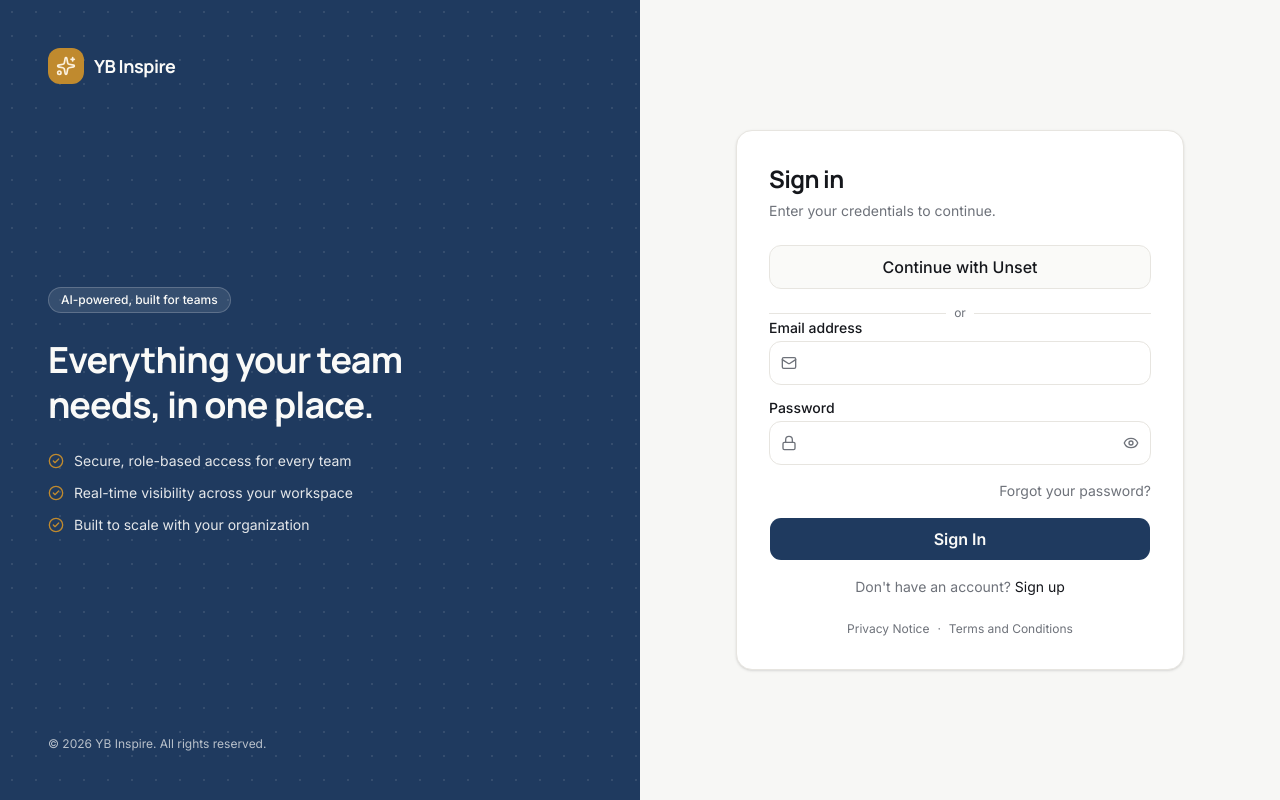
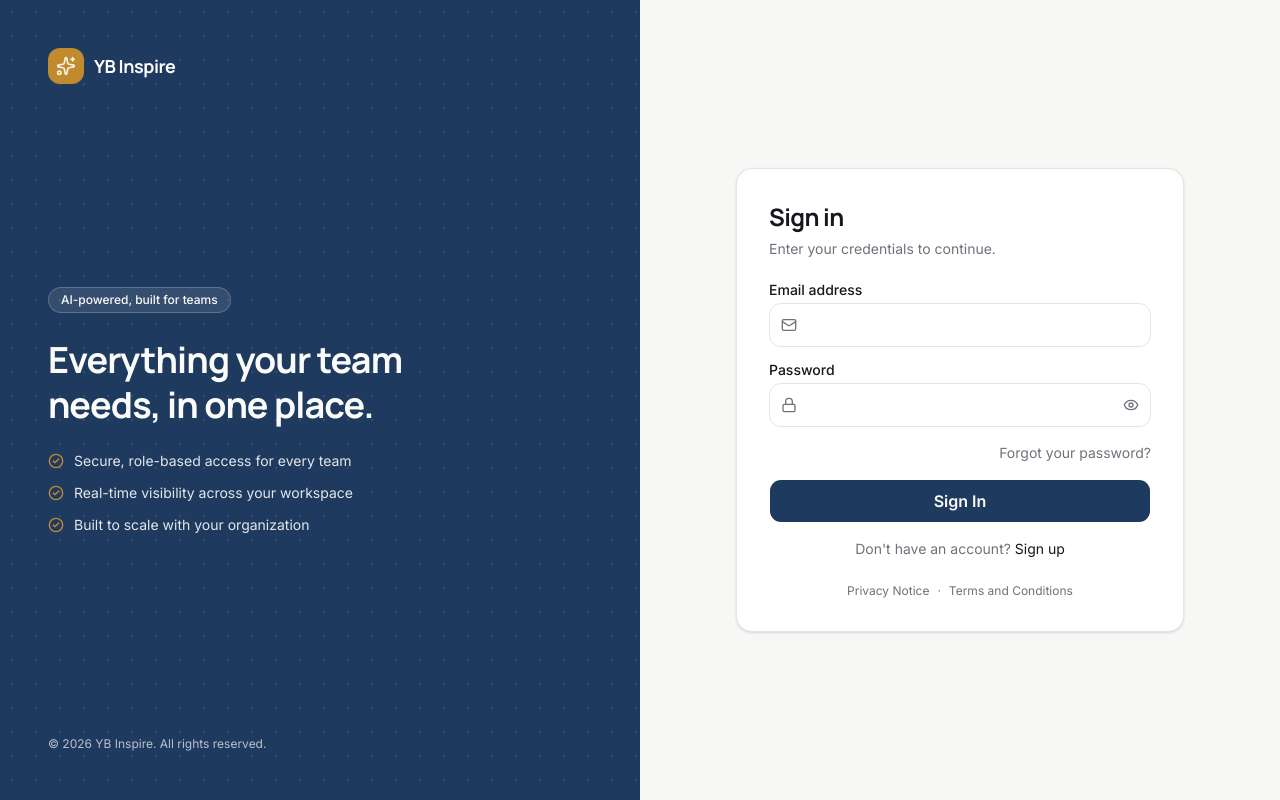
Before and after one commit to mittalpatel/stephan-growth-agent-frontend, a Next.js app: page /login in a window 1280 px wide. Built offline with nearby package versions, Linux system fonts and the light colour scheme; no server answers.

Commit message:
Remove social login buttons from the login page
Login is credentials-only now. Server-side OIDC provider wiring
(oidcProviders.ts, authOptions.ts) stays in place so social login can
come back as a config change rather than a rebuild.

```diff
--- a/src/app/(public)/components/SignIn.tsx
+++ b/src/app/(public)/components/SignIn.tsx
@@ -6,21 +6,13 @@ import { t } from '@/locales';
 
 import AuthHeroShell from './AuthHeroShell';
 import LoginForm from './LoginForm';
-import SocialLoginButtons from './SocialLoginButtons';
 
-/**
- * The login page. `SocialLoginButtons` renders nothing when no provider is
- * configured (`NEXT_PUBLIC_SOCIAL_PROVIDERS` empty) — the template ships
- * credentials-only by default; social login is a config change, not a code
- * change, once `src/lib/auth/oidcProviders.ts`'s env vars are set. See
- * `integrations/README.md` on the backend for the account-resolution side.
- */
+/** The login page — credentials only, no social sign-in. */
 export default function SignIn() {
   return (
     <AuthHeroShell title={t.auth.signInTitle} subtitle={t.auth.signInSubtitle}>
-      {/* Both read search params (callbackUrl), so both need the boundary. */}
+      {/* Reads search params (callbackUrl), so it needs the boundary. */}
       <Suspense>
-        <SocialLoginButtons />
         <LoginForm />
       </Suspense>
     </AuthHeroShell>
--- a/src/app/(public)/components/SocialLoginButtons.tsx
+++ /dev/null
@@ -1,75 +0,0 @@
-'use client';
-
-import { useState } from 'react';
-import { signIn } from 'next-auth/react';
-import { useSearchParams } from 'next/navigation';
-import { toast } from 'sonner';
-
-import { Button } from '@/components/ui/button';
-import { Spinner } from '@/components/ui/spinner';
-import { t } from '@/locales';
-import { safeRedirect } from '@/lib/auth/safeRedirect';
-
-/**
- * "Continue with <Provider>" buttons, one per name in `NEXT_PUBLIC_SOCIAL_PROVIDERS`
- * (empty by default — renders nothing). This is a *display* list only: the
- * actual providers NextAuth accepts are configured server-side in
- * `authOptions.ts` from the separate, secret-bearing `OIDC_<NAME>_*` vars. A
- * name here with no matching server config would fail at the provider's own
- * `/api/auth/signin/<id>` step, not silently — nothing to guard against here.
- *
- * Unlike the credentials form, this always does a real (`redirect: true`,
- * the default) full-page redirect — NextAuth's OAuth client needs to send the
- * browser to the IdP itself, so there is no `response.ok` to branch on the
- * way `useLoginForm.ts` does.
- */
-export default function SocialLoginButtons() {
-  const [pendingProvider, setPendingProvider] = useState<string | null>(null);
-  const params = useSearchParams();
-  const callbackUrl = params.get('callbackUrl');
-
-  const providerNames = (process.env.NEXT_PUBLIC_SOCIAL_PROVIDERS ?? '')
-    .split(',')
-    .map((name) => name.trim())
-    .filter(Boolean);
-
-  if (providerNames.length === 0) return null;
-
-  async function handleClick(name: string) {
-    try {
-      setPendingProvider(name);
-      await signIn(name, { callbackUrl: safeRedirect(callbackUrl) });
-    } catch {
-      toast.error(t.auth.socialSignInError.replace('{provider}', name));
-      setPendingProvider(null);
-    }
-  }
-
-  return (
-    <div className="space-y-4">
-      <div className="space-y-2">
-        {providerNames.map((name) => (
-          <Button
-            key={name}
-            type="button"
-            variant="outline"
-            className="h-11 w-full rounded-lg text-base font-medium"
-            disabled={pendingProvider !== null}
-            onClick={() => handleClick(name)}
-          >
-            {pendingProvider === name && <Spinner />}
-            {t.auth.socialContinueWith.replace(
-              '{provider}',
-              name.charAt(0).toUpperCase() + name.slice(1)
-            )}
-          </Button>
-        ))}
-      </div>
-      <div className="text-muted-foreground flex items-center gap-2 text-xs">
-        <span className="bg-border h-px flex-1" aria-hidden />
-        {t.auth.socialDividerText}
-        <span className="bg-border h-px flex-1" aria-hidden />
-      </div>
-    </div>
-  );
-}
--- a/src/locales/en/auth.ts
+++ b/src/locales/en/auth.ts
@@ -11,9 +11,6 @@ export const auth = {
   signingIn: 'Signing in...',
   noAccountPrompt: "Don't have an account?",
   createAccountLink: 'Sign up',
-  socialContinueWith: 'Continue with {provider}',
-  socialDividerText: 'or',
-  socialSignInError: 'Could not sign in with {provider}.',
   // {year} is filled in at render time.
   copyright: '© {year} YB Inspire. All rights reserved.',
   heroTagline: 'Everything your team needs, in one place.',
```
Also changed, not shown: context/app/(public)/login/page.md (+8 -6 lines), src/lib/auth/oidcProviders.ts (+6 -5 lines).
